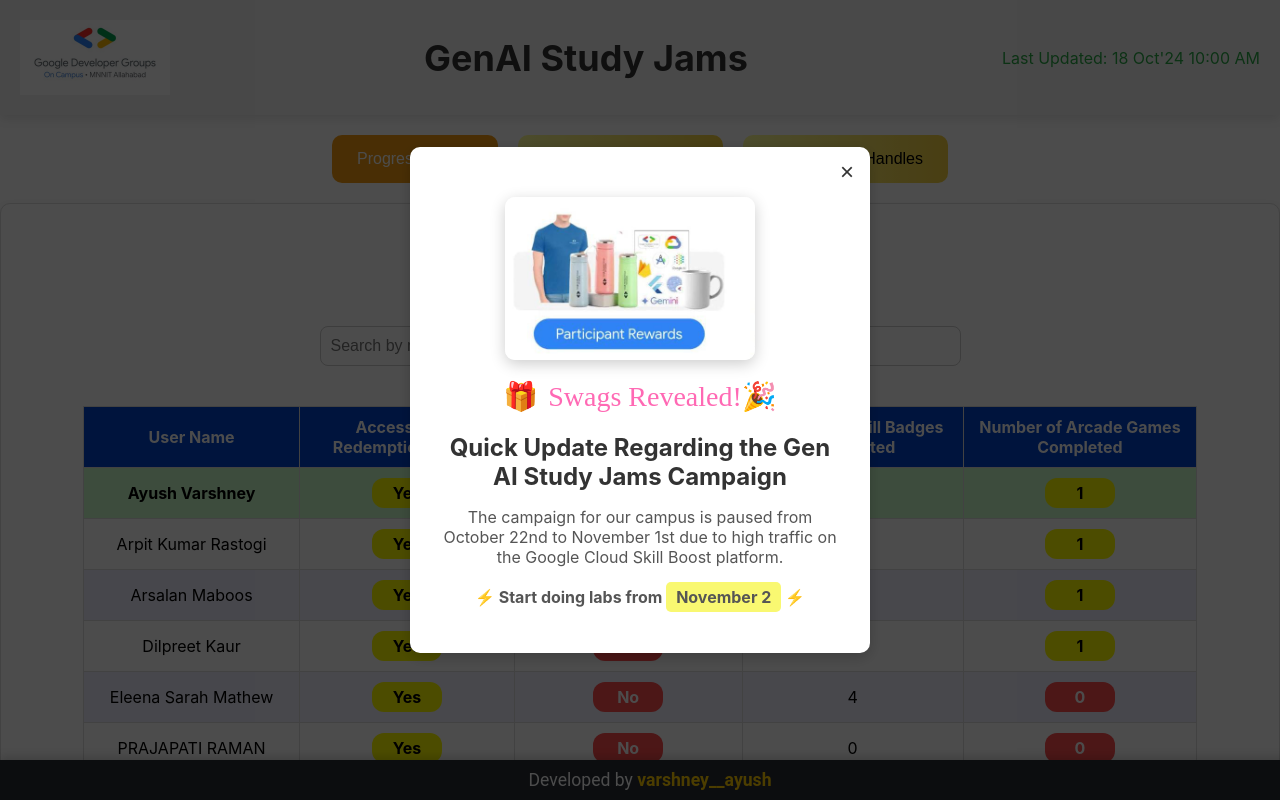
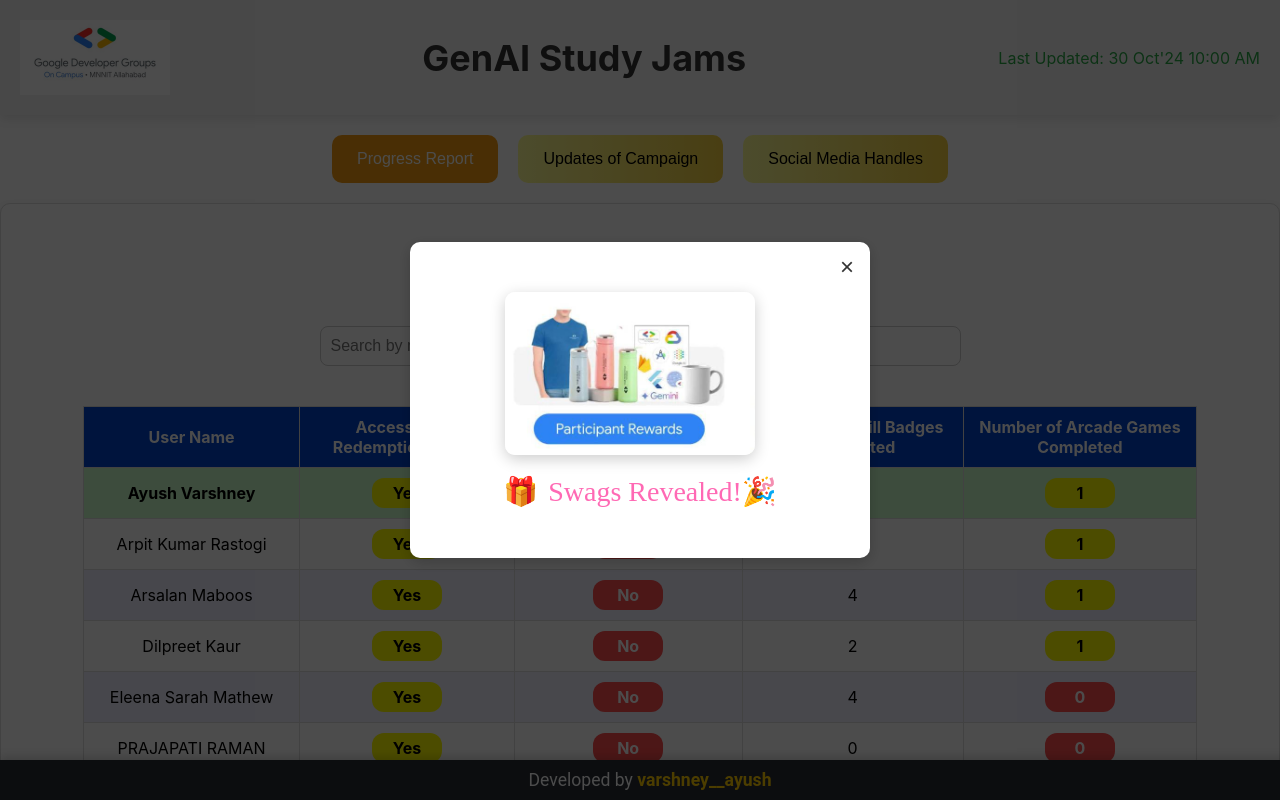
Before and after one commit to Avtech04/Test, a React (Create React App) app: page / in a window 1280 px wide. Shown: the top 800 px of the page. Built offline with nearby package versions, Linux system fonts and the light colour scheme.

Commit message:
page updated

```diff
--- a/src/App.js
+++ b/src/App.js
@@ -5,7 +5,7 @@
   const [data, setData] = useState([]);
   const [searchQuery, setSearchQuery] = useState('');
   const [activeTab, setActiveTab] = useState('progress'); // Manage which tab is active
-  const lastUpdated = '18 Oct\'24 10:00 AM'; // You can update this dynamically as well
+  const lastUpdated = '30 Oct\'24 10:00 AM'; // You can update this dynamically as well
 
   const [isModalOpen, setIsModalOpen] = useState(true); // State for modal
 
@@ -39,19 +39,17 @@
   <div className="modal-overlay">
     <div className="modal">
       <button className="close-btn" onClick={closeModal}>&times;</button>
+
       <div className="swag-revealed-container">
         <img src="swag.jpeg" alt="Swag Revealed" className="swag-image" />
         <div className="swag-text">
           🎁 <span className="swag-revealed-title">Swags Revealed!</span> 🎉
         </div>
       </div>
-            <h2>Quick Update Regarding the <strong>Gen AI Study Jams</strong> Campaign</h2>
-<p>The campaign for our campus is paused from October 22nd to November 1st due to high traffic on the Google Cloud Skill Boost platform.</p>
-<p className="highlighted-message">
-    <strong>⚡ Start doing labs from <span className="highlight-date">November 2</span> ⚡</strong>
-  </p>          </div>
+    </div>
   </div>
 )}
+
 
       {/* Simplified Navigation Bar */}
       <header className="header">
```
Lines whose indentation alone changed are shown as unchanged.
